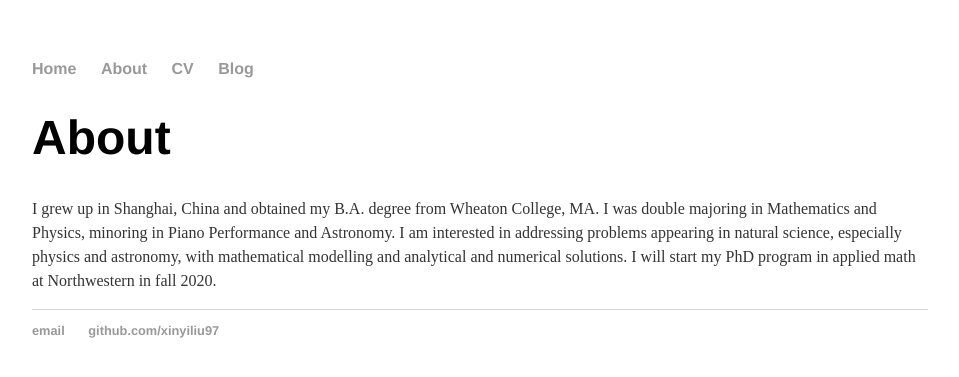
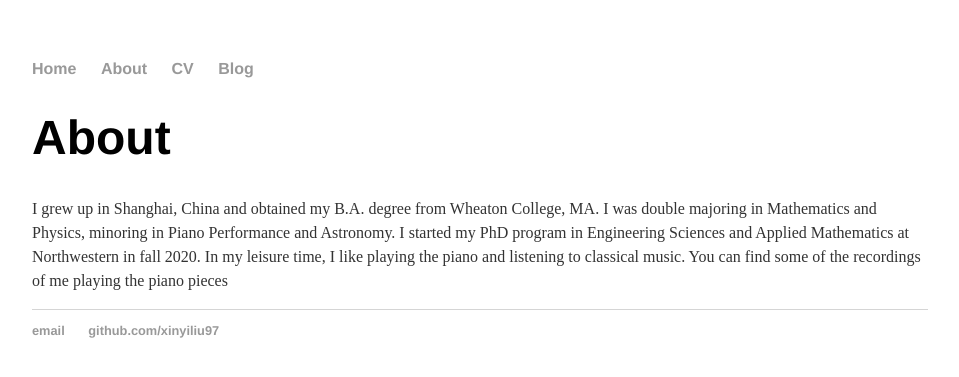
Before and after one commit to xinyiliu97/xinyiliu97.github.io, a Jekyll site: the page built from about/index.html, in a window 1280 px wide. Shown: the top 377 px of the page, without its empty margins (160-1119 px from the left). Built offline with Jekyll 4.4.1, drawn with Linux system fonts in a browser that asks for light colours.

Commit message:
update about
update about

```diff
--- a/about/index.html
+++ b/about/index.html
@@ -5,4 +5,6 @@ title: About
 <div class="blurb">
 	<h1>{{ page.title }}</h1>
 	<p style = "font-size:1em;line-height: 1.5em;">
-I grew up in Shanghai, China and obtained my B.A. degree from Wheaton College, MA. I was double majoring in Mathematics and Physics, minoring in Piano Performance and Astronomy. I am interested in addressing problems appearing in natural science, especially physics and astronomy, with mathematical modelling and analytical and numerical solutions. I will start my PhD program in applied math at Northwestern in fall 2020.  </p>
+I grew up in Shanghai, China and obtained my B.A. degree from Wheaton College, MA. I was double majoring in Mathematics and Physics, minoring in Piano Performance and Astronomy.
+I started my PhD program in Engineering Sciences and Applied Mathematics at Northwestern in fall 2020. In my leisure time, I like playing the piano and listening to classical music.
+You can find some of the recordings of me playing the piano pieces <a href="/blog">   </p>
--- a/blog/atom.xml
+++ b/blog/atom.xml
@@ -11,7 +11,7 @@ layout: feed
 	<id>http://xinyiliu97.github.io/blog</id>
 	<author>
 		<name>Xinyi Liu</name>
-		<email>liu.xinyi.self@gmail.com</email>
+		<email>xinyiliu2025@u.northwestern.edu</email>
 	</author>
 
 	{% for post in site.posts %}
```
